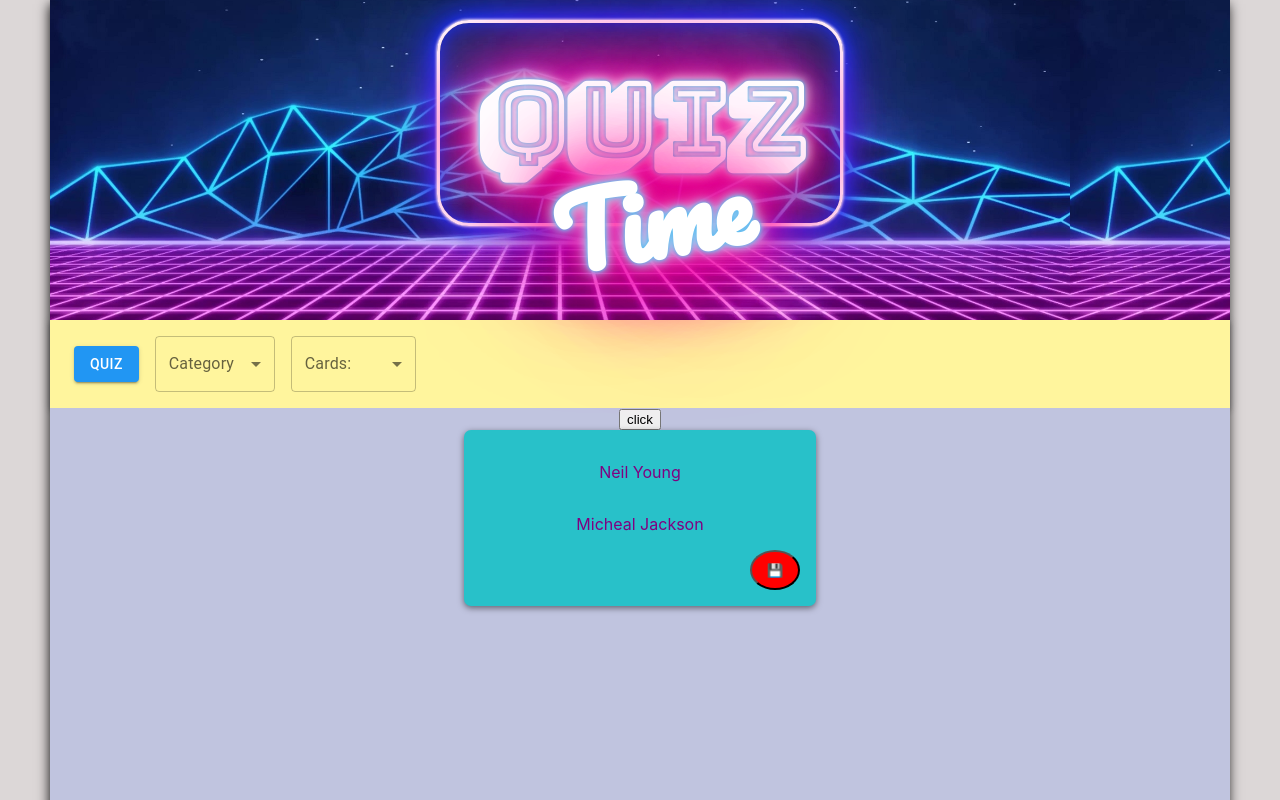
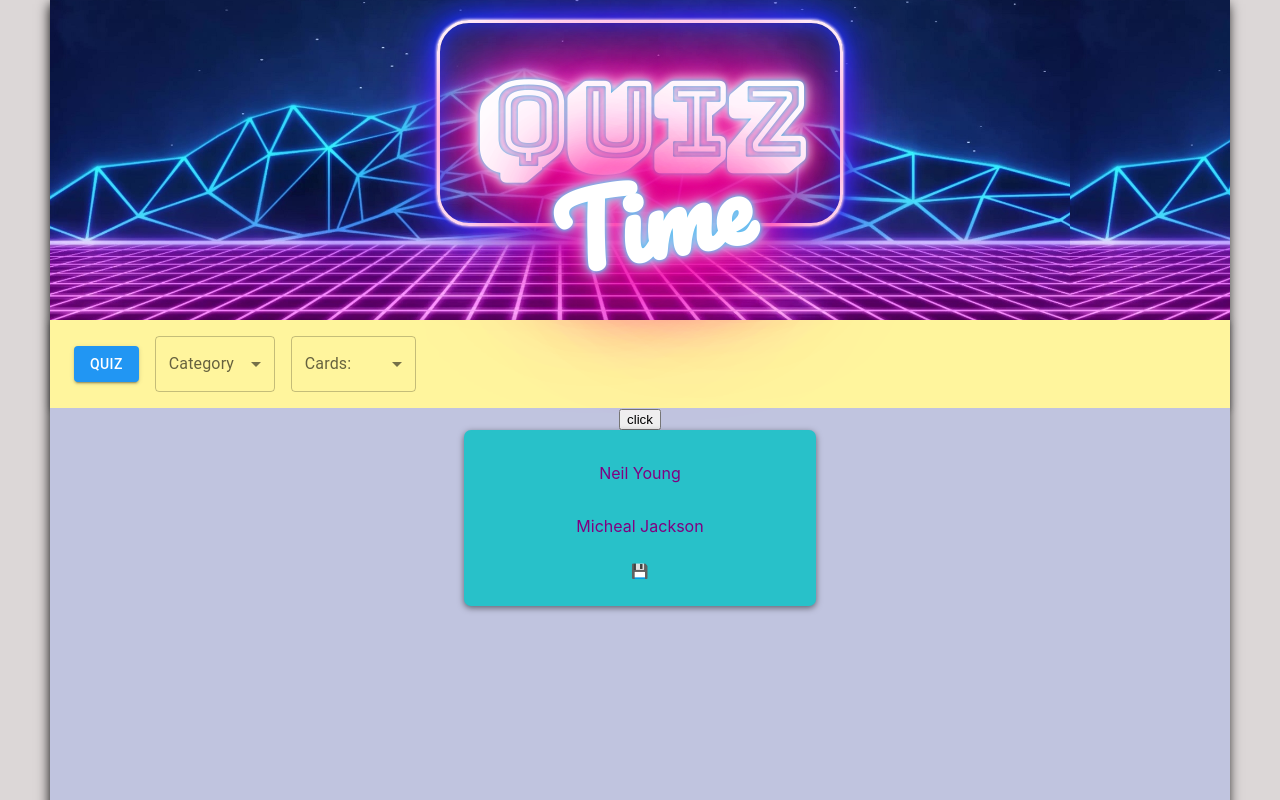
Before and after one commit to GuilhFreitas/dan-will-daniel-finalproject, a React (Create React App) app: page / in a window 1280 px wide. Both pictures are taken after a click on the element "Neil Young". Shown: the top 800 px of the page. Built offline with nearby package versions, Linux system fonts and the light colour scheme; a web font is replaced by a local one.

Commit message:
add menu that allows choice between saving txt and saving to anki

```diff
--- a/package.json
+++ b/package.json
@@ -8,7 +8,6 @@
     "@mui/icons-material": "^5.11.11",
     "@mui/material": "^5.11.13",
     "axios": "^1.3.4",
-    "express": "^4.18.2",
     "file-saver": "^2.0.5",
     "lodash": "^4.17.21",
     "react": "^17.0.2",
--- a/src/components/Answer.jsx
+++ b/src/components/Answer.jsx
@@ -1,5 +1,6 @@
 import React, { useState } from "react";
 import Save from "./Save";
+import SaveMenu from "./SaveMenu";
 
 export default function Answer({
   possibleAnswers,
@@ -54,7 +55,7 @@ export default function Answer({
         <div className="answerCard" style={styles.answerCard}>
           <p>{answerChosen}</p>
           <p>{correctAnswer}</p>
-          <Save/>
+          <SaveMenu/>
         </div>
       </div>
     </div>
--- a/src/components/Save.jsx
+++ /dev/null
@@ -1,36 +0,0 @@
-export default function Save(props){
-    const styles = {
-        backgroundColor: "red",
-        height: "50px",
-        width: "50px",
-        borderRadius: "50%",
-        alignSelf: "flex-end",
-        textAlign: "center"
-    }
-
-    async function saveCard(){
-        async function invoke(action, version, params={}) {
-            const response = await fetch ('http://127.0.0.1:8765', {
-                method: "POST",
-                mode: "cors",
-                cache: "no-cache",
-                credentials: "same-origin",
-                body: JSON.stringify({action, version, params}),
-
-            });
-            return response.json();
-            };
-
-        await invoke ('requestPermission', 6);
-        await invoke('createDeck', 6, {deck: 'test1'});
-        const result = await invoke('deckNames', 6);
-        console.log(`got list of decks: ${result}`);
-    }
-
-
-    return(
-        <button style={styles} onClick={saveCard}>
-            💾
-        </button>
-    )
-}
--- /dev/null
+++ b/src/components/SaveMenu.jsx
@@ -0,0 +1,136 @@
+import * as React from 'react';
+import Button from '@mui/material/Button';
+import Menu from '@mui/material/Menu';
+import MenuItem from '@mui/material/MenuItem';
+import Accordion from '@mui/material/Accordion';
+import AccordionSummary from '@mui/material/AccordionSummary';
+import AccordionDetails from '@mui/material/AccordionDetails';
+import ExpandMoreIcon from '@mui/icons-material/ExpandMore';
+import FormControl from '@mui/material/FormControl';
+import Select from '@mui/material/Select';
+import InputLabel from '@mui/material/InputLabel';
+
+let decks = ["None"];
+let models = ["None"];
+// function sends POST request to AnkiConnect
+async function invoke(action, version, params = {}) {
+    const response = await fetch('http://127.0.0.1:8765', {
+        method: "POST",
+        mode: "cors",
+        cache: "no-cache",
+        credentials: "same-origin",
+        body: JSON.stringify({ action, version, params }),
+
+    })
+        return response.json();
+
+};
+
+export default function SaveMenu() {
+    const [anchorEl, setAnchorEl] = React.useState(null);
+    const [ankiState, setAnkiState] = React.useState({
+        decks: decks,
+        models: models,
+        deck: "none",
+        model: "none",
+    });
+    React.useEffect(() => {
+
+      }, [ankiState.decks, ankiState.models]);
+    const open = Boolean(anchorEl);
+    const handleClick = (event) => {
+        setAnchorEl(event.currentTarget);
+    };
+    const handleClose = () => {
+        setAnchorEl(null);
+    };
+    const handleDeckChange = (event) => {
+        setAnkiState({...ankiState, deck: event.target.value});
+    };
+    const handleModelChange = (event) => {
+        setAnkiState({...ankiState, model: event.target.value});
+    };
+    const handleClickTxt = () => {
+
+    };
+    const handleClickAnki = async function () {
+        console.log("handleClickAnki fired");
+        await invoke('requestPermission', 6);
+        decks = await invoke('deckNames', 6).then(data => data.result);
+         models = await invoke('modelNames', 6).then(data => data.result);
+         console.log(models);
+    }
+
+    return (
+        <div>
+            <Button
+                id="save-button"
+                aria-controls={open ? 'save-menu' : undefined}
+                aria-haspopup="true"
+                aria-expanded={open ? 'true' : undefined}
+                onClick={handleClick}
+            >
+                💾
+            </Button>
+            <Menu
+                PaperProps={{
+                    style: {
+                      width: 300,
+                    },
+                 }}
+                id="save-menu"
+                anchorEl={anchorEl}
+                open={open}
+                onClose={handleClose}
+                MenuListProps={{
+                    'aria-labelledby': 'save-button',
+                }}
+            >
+                <MenuItem onClick={handleClickTxt}>Save as txt file</MenuItem>
+                <MenuItem onClick={handleClickAnki}>
+                    <Accordion sx={{
+                        width: 250
+                    }}>
+                        <AccordionSummary
+                            expandIcon={<ExpandMoreIcon />}
+                            aria-controls="panel1a-content"
+                            id="panel1a-header"
+                        >
+                            Save to Anki
+                        </AccordionSummary>
+                        <AccordionDetails>
+                            <FormControl sx={{width:100}}>
+                                <InputLabel id="deck-label">Deck</InputLabel>
+                                <Select
+                                    labelId="deck-label"
+                                    id="deck"
+                                    value={ankiState.deck}
+                                    label="deck"
+                                    onChange={handleDeckChange}
+                                >
+                                    {decks.map((deck, i) => (
+                                        <MenuItem value={deck} key={i}>{deck}</MenuItem>
+                                    ))}
+                                </Select>
+                            </FormControl>
+                            <FormControl sx={{width:100}}>
+                                <InputLabel id="model-label">Model</InputLabel>
+                                <Select
+                                    labelId="model-label"
+                                    id="model"
+                                    value={ankiState.model}
+                                    label="model"
+                                    onChange={handleModelChange}
+                                >
+                                    {models.map((model, i) => (
+                                        <MenuItem value={model} key={i}>{model}</MenuItem>
+                                    ))}
+                                </Select>
+                            </FormControl>
+                        </AccordionDetails>
+                    </Accordion>
+                </MenuItem>
+            </Menu>
+        </div>
+    );
+}
```
Also changed, not shown: 1 other file (tests, documents, lock files or other folders).
